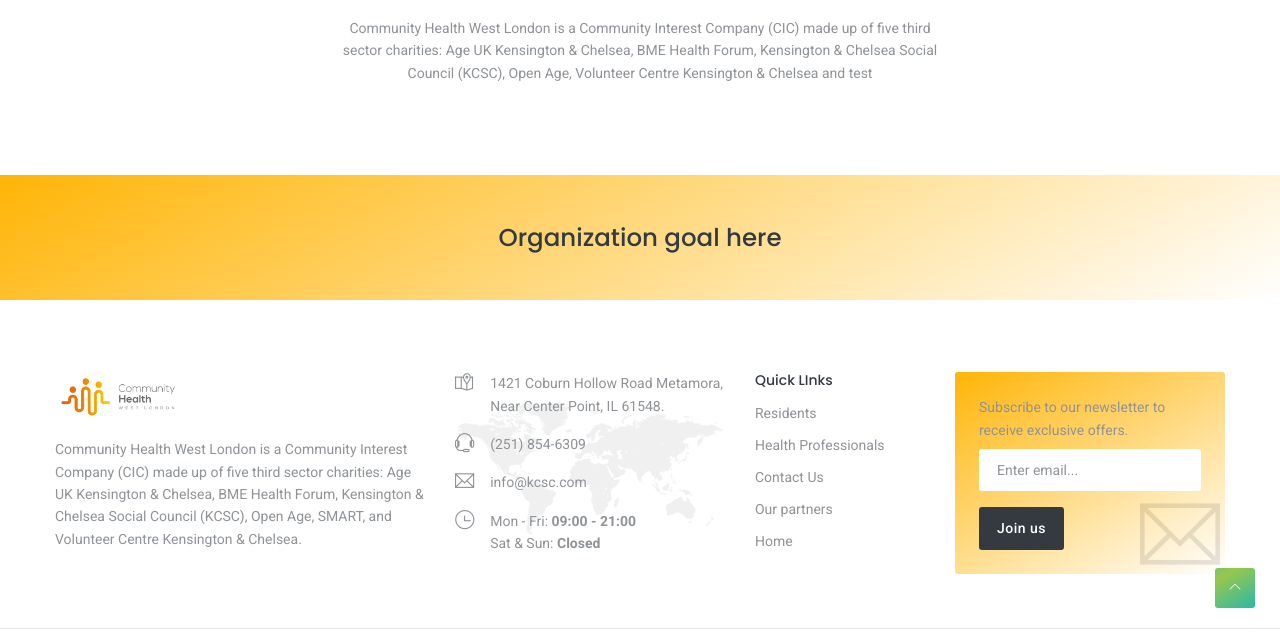
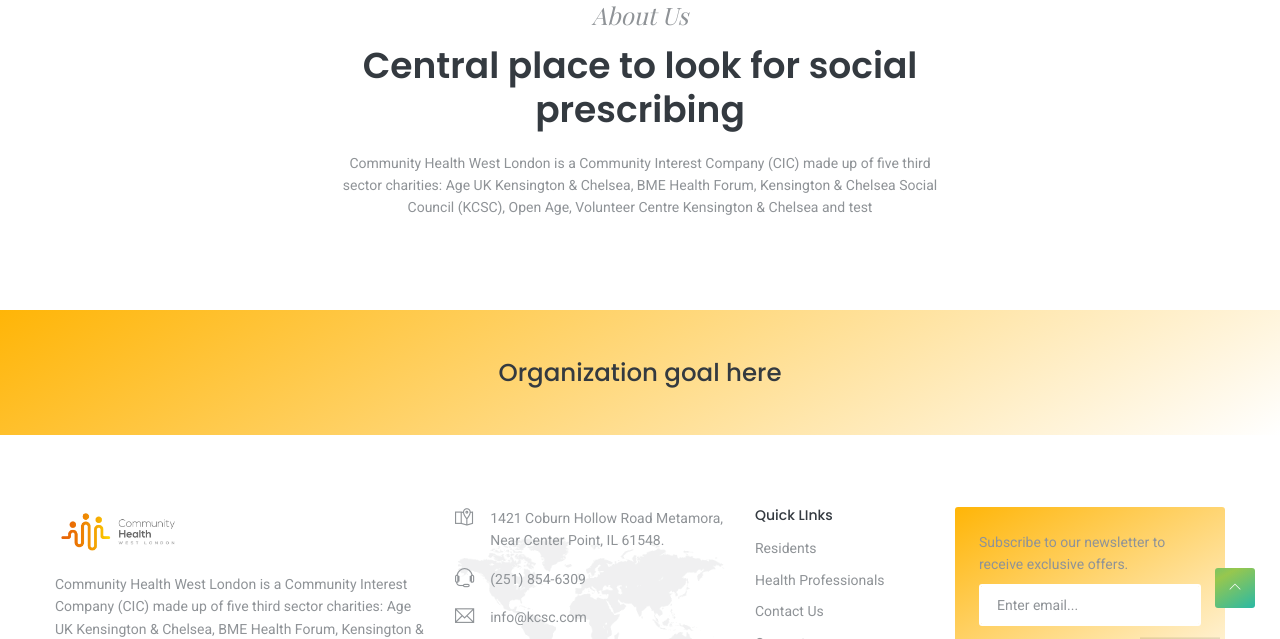
Before and after one commit to AgileVentures/cic-website, a Jekyll site: the page built from index.md, in a window 1280 px wide and 900 px high, scrolled down 643 px, cut to the strip 261-900 px from the top of the window. Built offline with Jekyll 4.4.1, drawn with Linux system fonts in a browser that asks for light colours; some web fonts are replaced.

Commit message:
Update About “about”

```diff
--- a/_data/about.yml
+++ b/_data/about.yml
@@ -3,3 +3,5 @@ about:
       up of five third sector charities: Age UK Kensington & Chelsea, BME Health
       Forum, Kensington & Chelsea Social Council (KCSC), Open Age, Volunteer
       Centre Kensington & Chelsea and test"
+    title: About Us
+    sub_title: Central place to look for social prescribing
```
